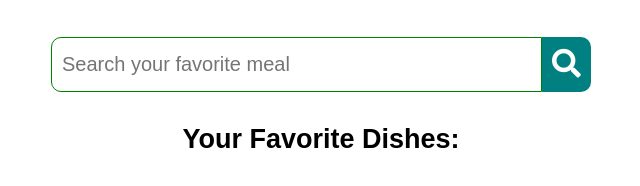
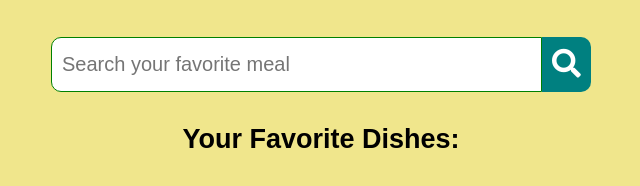
Before and after one commit to Rakibul615/Hungry-master, a plain HTML site: page index.html in a window 1280 px wide. Shown: the whole page, without its empty margins (319-959 px from the left). Drawn offline with Linux system fonts and the light colour scheme.

Commit message:
first commit

```diff
--- a/style.css
+++ b/style.css
@@ -4,13 +4,14 @@ body {
     font-weight: 150px;
     font-size: 18px;
     font-family: 'Poppins', sans-serif;
+    background-color: #F0E68C;
 }
 
 .meal-show-container {
     max-width: 1280px;
     margin: 0 auto;
     padding: 5px;
-    background: white;
+    background:#F0E68C;
     text-align: center;
 }
 
@@ -20,6 +21,7 @@ body {
 
 .meal-search-box {
     display: flex;
+    background-color: #F0E68C;
 }
 
 .search-control, .search-btn {
```
Also changed, not shown: 1 other file.
